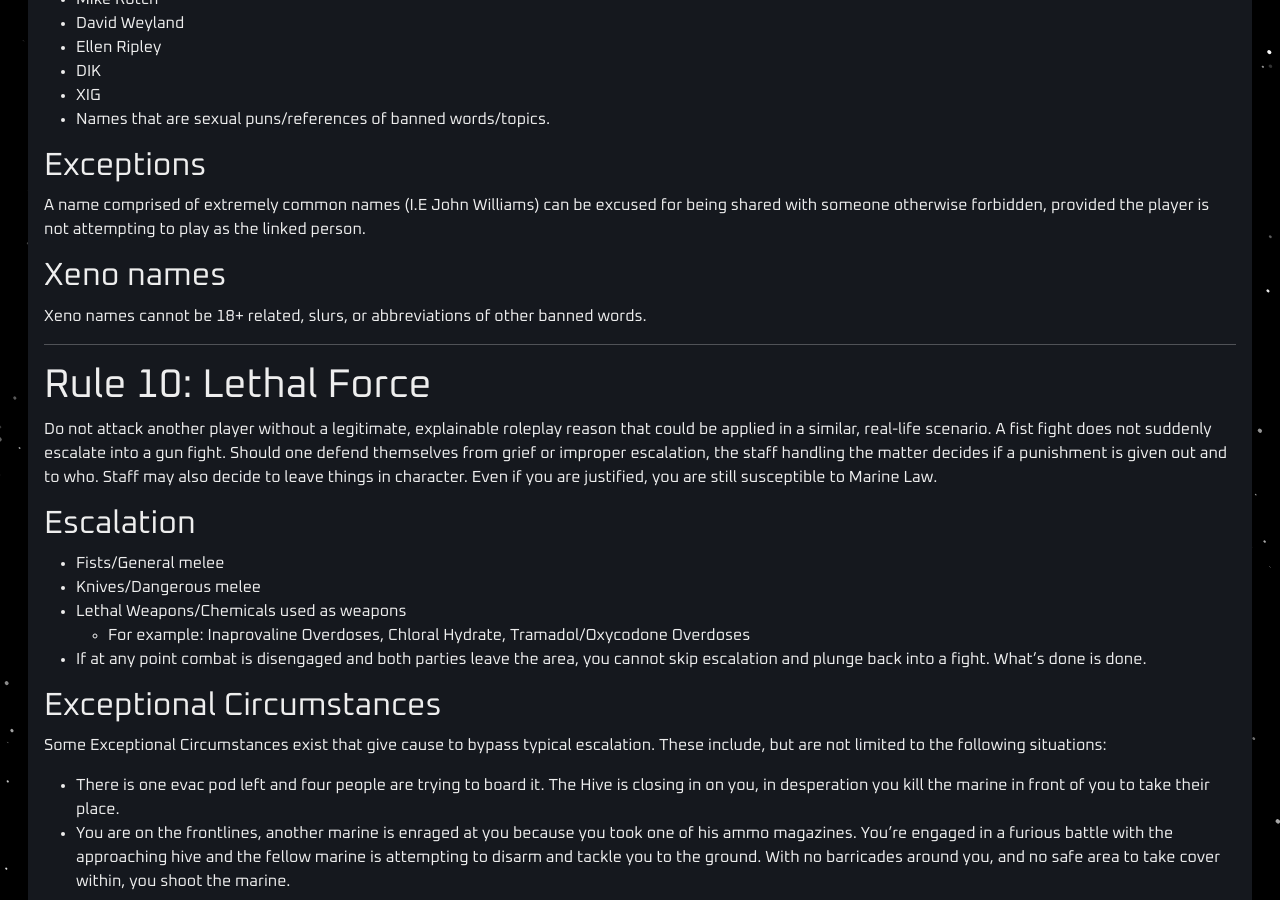
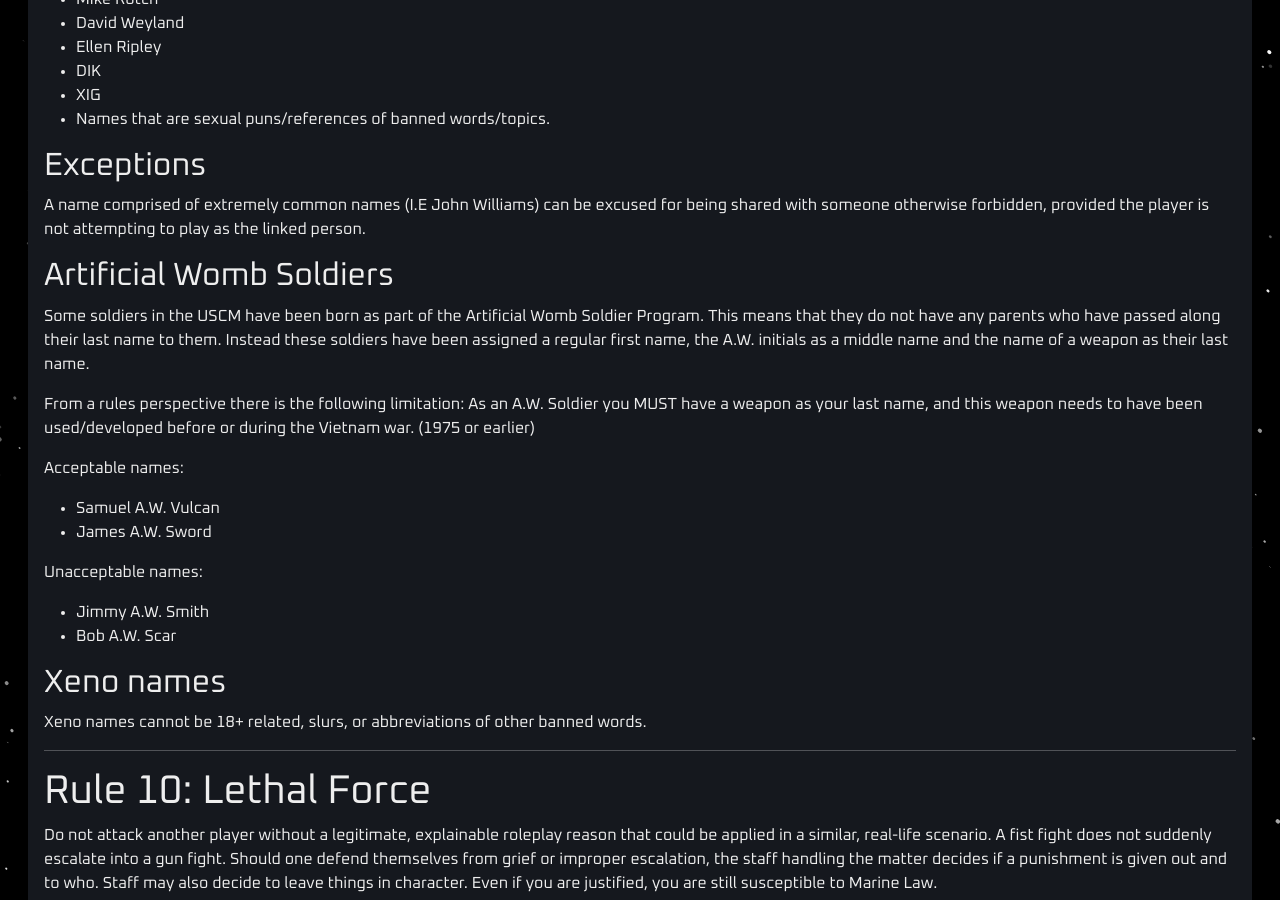
Before and after one commit to cmss13-devs/web, a Jekyll site: the page built from rules.md, in a window 1280 px wide and 900 px high, scrolled down 9943 px. Built offline with Jekyll 4.4.1, drawn with Linux system fonts in a browser that asks for light colours.

Commit message:
Update rules.md

```diff
--- a/rules.md
+++ b/rules.md
@@ -388,6 +388,21 @@
 
 A name comprised of extremely common names (I.E John Williams) can be excused for being shared with someone otherwise forbidden, provided the player is not attempting to play as the linked person.
 
+## Artificial Womb Soldiers
+Some soldiers in the USCM have been born as part of the Artificial Womb Soldier Program. This means that they do not have any parents who have passed along their last name to them. Instead these soldiers have been assigned a regular first name, the A.W. initials as a middle name and the name of a weapon as their last name.
+
+From a rules perspective there is the following limitation: As an A.W. Soldier you MUST have a weapon as your last name, and this weapon needs to have been used/developed before or during the Vietnam war. (1975 or earlier)
+
+Acceptable names:
+
+- Samuel A.W. Vulcan
+- James A.W. Sword
+
+Unacceptable names:
+
+- Jimmy A.W. Smith
+- Bob A.W. Scar
+
 ## Xeno names
 
 Xeno names cannot be 18+ related, slurs, or abbreviations of other banned words.
```
